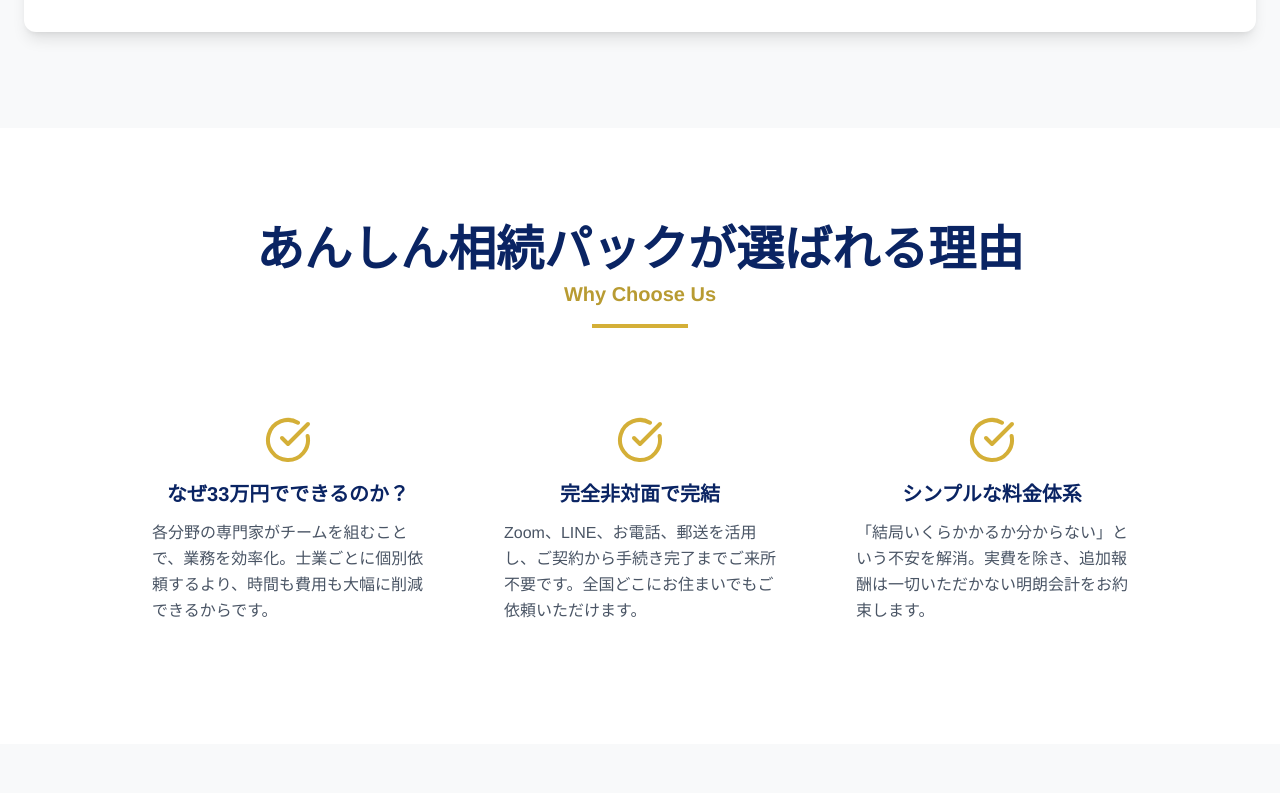
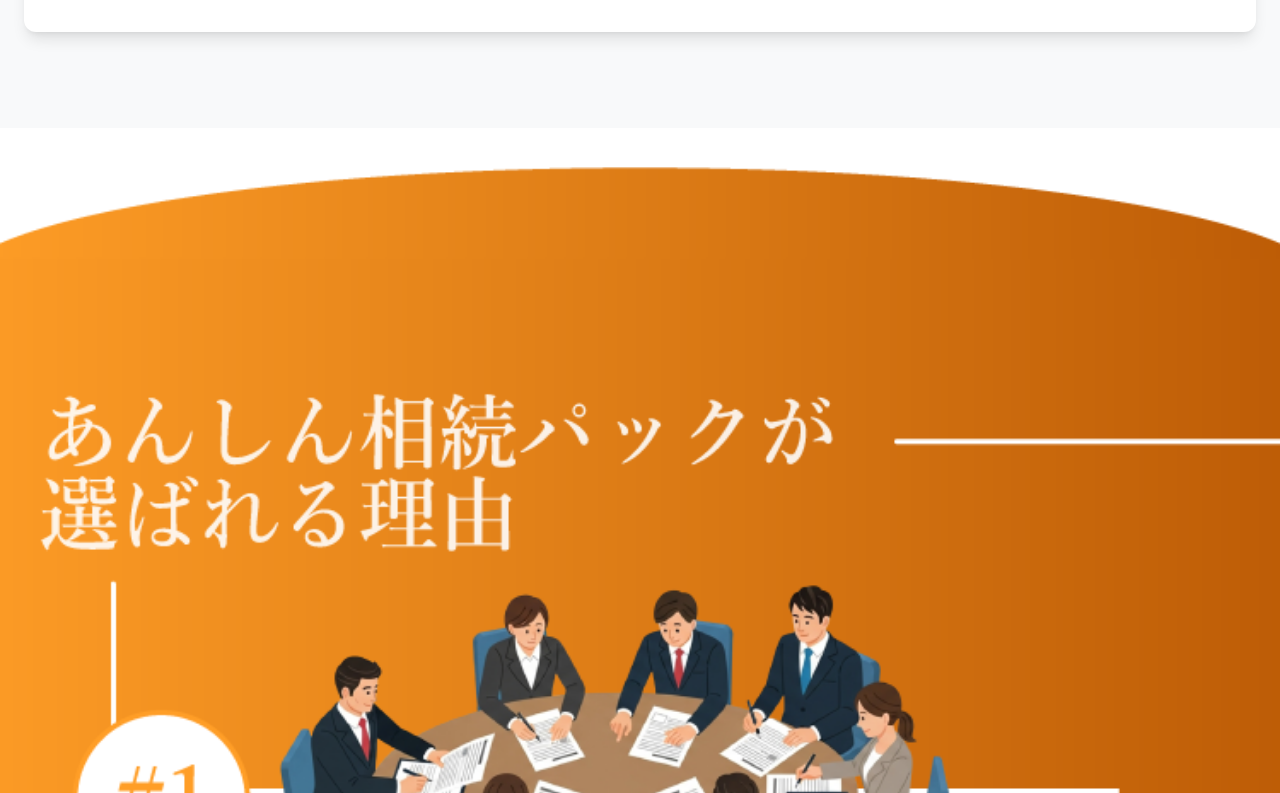
Before and after one commit to nabe7855/chuo-souzoku, a Next.js app: page / in a window 1280 px wide. Shown: the part 6187-6980 px from the top of the page. Built offline with nearby package versions, Linux system fonts and the light colour scheme.

Commit message:
あんしんパックが選ばれる理由修正

```diff
--- a/components/sections/ReasonSection.tsx
+++ b/components/sections/ReasonSection.tsx
@@ -1,37 +1,18 @@
-
-import React from 'react';
-import SectionTitle from '../ui/SectionTitle';
-import { CheckCircle } from 'lucide-react';
+import React from "react";
+import Image from "next/image";
 
 const ReasonSection: React.FC = () => {
-  const reasons = [
-    {
-      title: 'なぜ33万円でできるのか？',
-      description: '各分野の専門家がチームを組むことで、業務を効率化。士業ごとに個別依頼するより、時間も費用も大幅に削減できるからです。',
-    },
-    {
-      title: '完全非対面で完結',
-      description: 'Zoom、LINE、お電話、郵送を活用し、ご契約から手続き完了までご来所不要です。全国どこにお住まいでもご依頼いただけます。',
-    },
-    {
-      title: 'シンプルな料金体系',
-      description: '「結局いくらかかるか分からない」という不安を解消。実費を除き、追加報酬は一切いただかない明朗会計をお約束します。',
-    }
-  ];
-
   return (
-    <section className="py-16 md:py-24 bg-white">
-      <div className="container mx-auto px-6">
-        <SectionTitle title="あんしん相続パックが選ばれる理由" subtitle="Why Choose Us" />
-        <div className="max-w-5xl mx-auto grid md:grid-cols-3 gap-8">
-          {reasons.map((reason, index) => (
-            <div key={index} className="text-center p-6">
-              <CheckCircle className="w-12 h-12 text-gold mx-auto mb-4" />
-              <h3 className="text-xl font-bold text-navy mb-3">{reason.title}</h3>
-              <p className="text-gray-600 text-left leading-relaxed">{reason.description}</p>
-            </div>
-          ))}
-        </div>
+    <section className="w-full relative">
+      <div className="w-full">
+        <Image
+          src="/選ばれる理由.png"
+          alt="あんしん相続パックが選ばれる理由"
+          width={2000}
+          height={4000}
+          className="w-full h-auto object-cover"
+          priority
+        />
       </div>
     </section>
   );
```
Also changed, not shown: public/ヒーローセクションモバイル.png, public/選ばれる理由.png (added).
